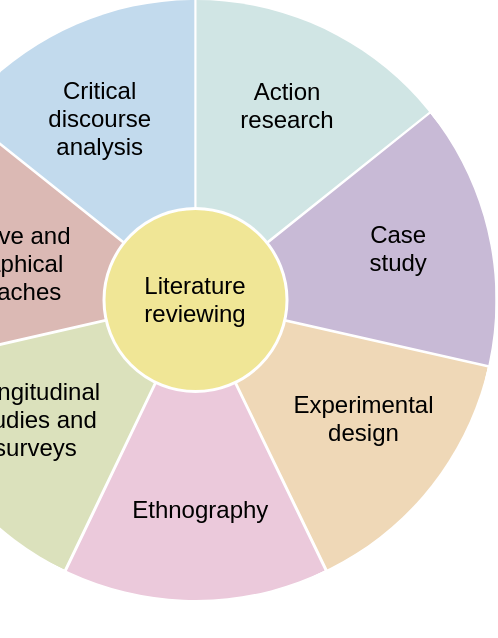
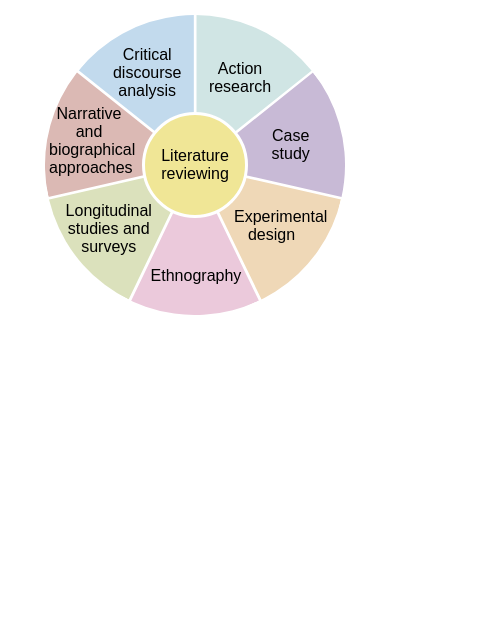
Before and after one commit to mastergogo/infographics, a plain HTML site: page infographic/index.html in a window 390 px wide. Shown: the whole page, 498 px wide, since content can reach past the window. Drawn offline with Linux system fonts and the light colour scheme.

Commit message:
Fixed a11y issues

```diff
--- a/infographic/css/style.css
+++ b/infographic/css/style.css
@@ -1,16 +1,19 @@
 body {
   padding: 0;
-  margin: 0;
+  margin: 15px;
   font-family: Arial, Helvetica, sans-serif;
   font-size: 16px;
 }
 .main {
   margin: 0 auto;
-  height: 100vh;
+  /* height: 100vh; */
 }
 h3 {
   margin: 0;
   padding: 0;
+}
+h3:focus {
+  outline:2px solid #000;
 }
 .infographic {
   height: 605px;
@@ -19,8 +22,9 @@ h3 {
   /* background: #f3f3f3; */
   /* padding: 10px; */
   position: relative;
-  left: 50%;
-  transform: translate(-50%);
+  /* left: 50%;
+  transform: translate(-50%); */
+  margin: 0 auto;
 }
 
 .sectionContainer {
@@ -37,15 +41,15 @@ h3 {
 }
 .contentReveal {
   width: 600px;
-  height: 200px;
-  position: relative;
+  min-height: 100px;
+  /* position: relative;
   left: 50%;
-  transform: translate(-50%);
+  transform: translate(-50%); */
   border: 1px solid #c2daed;
   border-radius: 10px;
   background-color: #c2daed;
-  overflow: auto;
-  margin-top: 10px;
+  /* overflow: auto; */
+  margin: 10px auto;
 }
 .text {
   margin: 0 auto;
@@ -71,54 +75,48 @@ h3 {
   color: #000;
 }
 .label {
-  font-size: 24px;
+  font-size: 20px; /*24px*/
   position: absolute;
   text-align: center;
   user-select: none;
 }
 .label1 {
-  top: 78px;
+  top: 105px /*78px*/;
   left: 317px;
   width: 150px;
 }
 .label2 {
-  top: 82px;
-
+  top: 110px;
   left: 334px;
   width: 106px;
   transform: rotate(-51.3deg);
 }
 .label3 {
   top: 82px;
-
   left: 304px;
   width: 150px;
   transform: rotate(-102.7deg);
 }
 .label4 {
   top: 95px;
-
   left: 312px;
   width: 150px;
   transform: rotate(-154.2deg);
 }
 .label5 {
   top: 80px;
-
   left: 317px;
   width: 150px;
   transform: rotate(-205.7deg);
 }
 .label6 {
   top: 74px;
-
   left: 304px;
   width: 150px;
   transform: rotate(-257.143deg);
 }
 .label7 {
   top: 70px;
-
   left: 307px;
   width: 150px;
   transform: rotate(-308.571deg);
@@ -164,8 +162,8 @@ h3 {
 }
 
 #section8 {
-  width: 180px;
-  height: 180px;
+  width: 170px; /*180px*/
+  height: 170px; /*180px*/
   left: 50%;
   z-index: 99;
   position: absolute;
@@ -200,3 +198,61 @@ h3 {
   outline: 0;
   color: #fff;
 }
+
+@media only screen and (max-width: 767px) {
+  .infographic, .sectionContainer {
+    height: 300px;
+    width: 300px;
+  }
+
+  /* .sectionContainer {
+    height: 320px;
+    width: 320px;
+  } */
+  .contentReveal {
+    width: 100%;
+  }
+  #section8 {
+    width: 100px;
+    height: 100px;
+  }
+
+  .label {
+    font-size: 16px;
+  }
+  .label1 {
+    top: 45px;
+    left: 155px;
+    width: 80px;
+  }
+  .label2 {
+    top: 45px;
+    left: 165px;
+    width: 59px;
+  }
+  .label3 {
+    top: 44px;
+    left: 155px;
+    width: 75px;
+  }
+  .label4 {
+    top: 44px;
+    left: 166px;
+    width: 76px;
+  }
+  .label5 {
+    top: 28px;
+    left: 155px;
+    width: 90px;
+  }
+  .label6 {
+    top: 16px;
+    left: 157px;
+    width: 80px;
+  }
+  .label7 {
+    top: 28px;
+    left: 155px;
+    width: 75px;
+  }
+}
```
